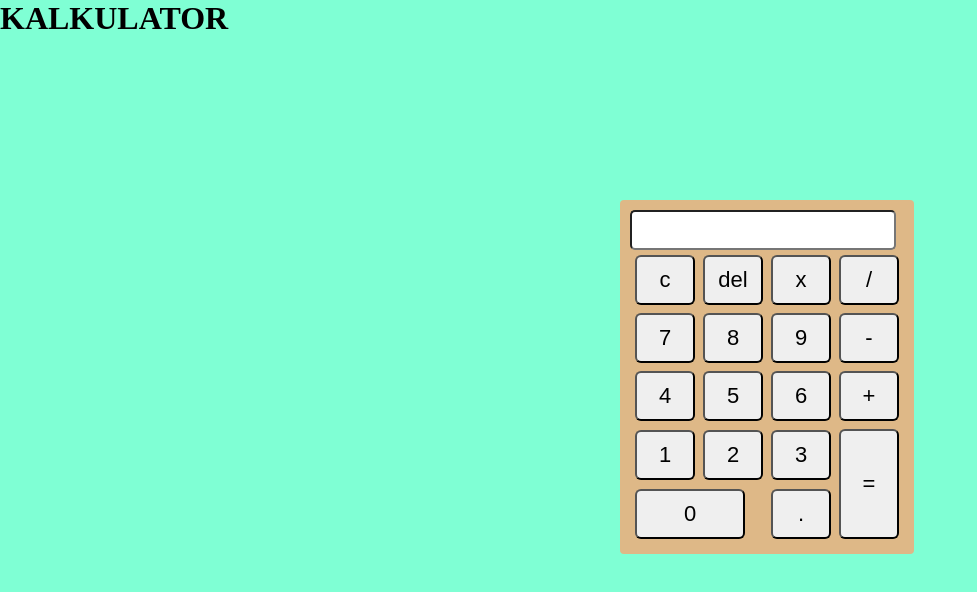
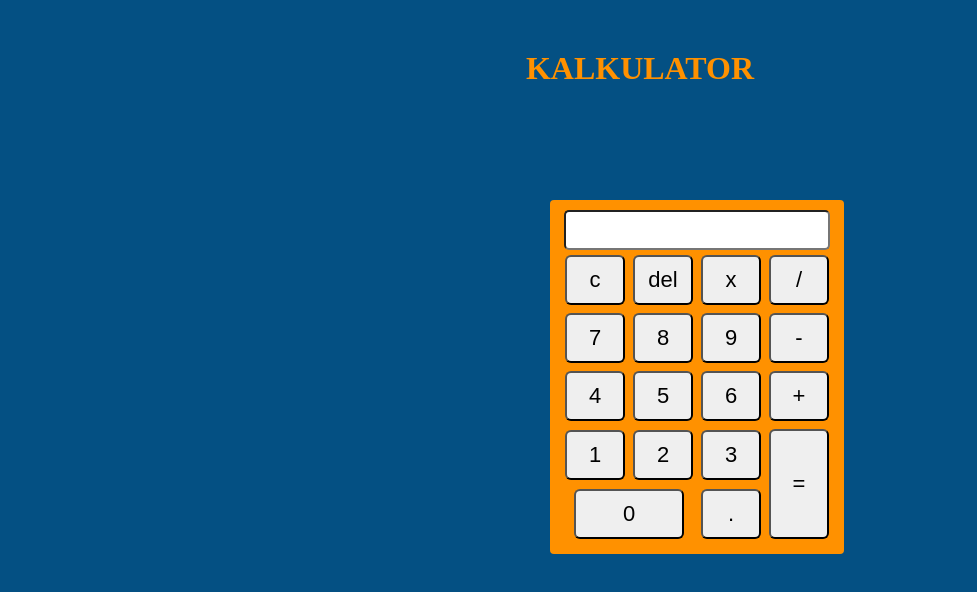
Before and after one commit to karendhika/kalkulator, a plain HTML site: page index.html in a window 1280 px wide. Shown: the whole page, without its empty margins (0-977 px from the left). Drawn offline with Linux system fonts and the light colour scheme.

Commit message:
Update style.css

```diff
--- a/style.css
+++ b/style.css
@@ -1,17 +1,24 @@
 * {
     margin: 0;
     padding: 0;
+}
+header{
+    font-family: poppins;
+    color:rgb(255, 145, 0);
+    text-align: center;
+    padding: 50px;
 }
 
 .wrapper {
     position: absolute;
     top: 200px;
-    left: 620px;
+    left: 550px;
+    text-align: center;
 
 }
 
 .kalkulator {
-    background: burlywood;
+    background: rgb(255, 145, 0);
     padding: 10px;
     border-radius: 4px;
 }
@@ -58,5 +65,5 @@
     color: white;
 }
 body{
-    background-color: aquamarine;
+    background-color: rgb(4, 80, 131);
 }
```
